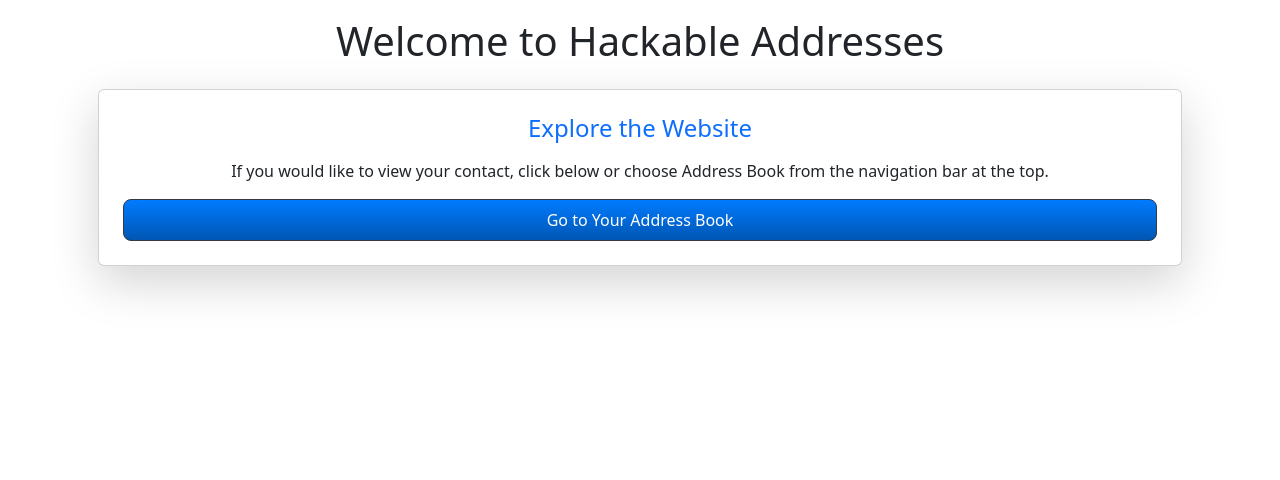
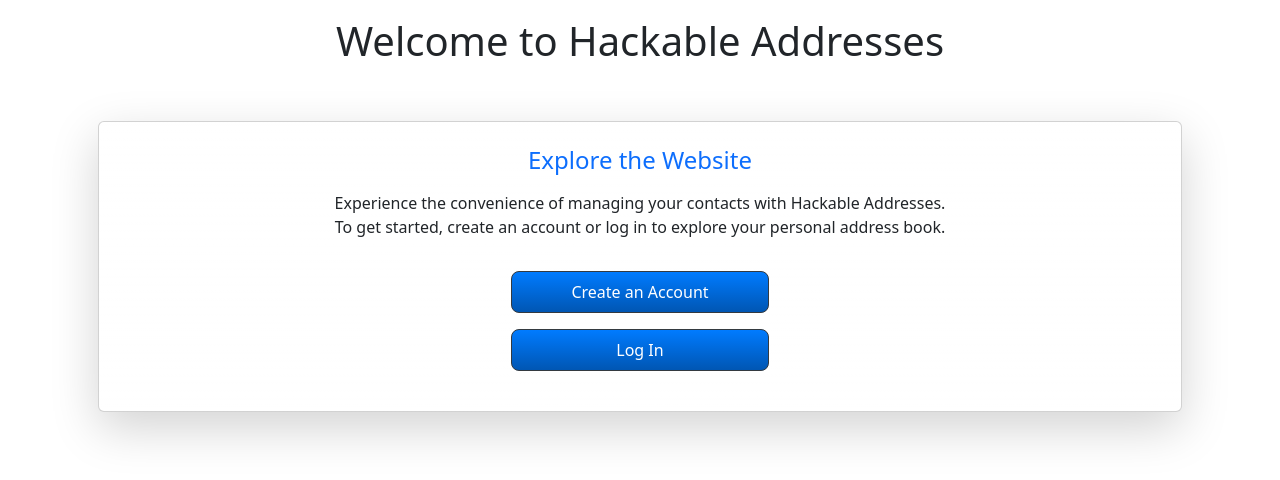
Before and after one commit to KMcClain23/Address-Book, a Flask app: page / in a window 1280 px wide. Shown: the part 77-557 px from the top of the page. Run offline with Flask 3, Linux system fonts and the light colour scheme.

Commit message:
Done. Still need to add the avatar later but the layour and red delete buttons are fixed.

```diff
--- a/app/static/css/main.css
+++ b/app/static/css/main.css
@@ -34,6 +34,7 @@
     width: 100%;
     border-radius: 8px;
     box-shadow: 0 2px 4px rgba(0,0,0,0.1);
+    margin-bottom: 20px
 }
 
 .custom-table th, .custom-table td {
@@ -43,6 +44,19 @@
     vertical-align: middle;
     border: 1px solid #1665b4;
     padding: 10px;
+}
+
+.btn-narrow {
+    width: 50%;
+}
+
+.buttons-container {
+    display: flex;
+    justify-content: space-between;
+}
+
+.custom-btn {
+    margin: 0;
 }
 
 .btn {
@@ -64,6 +78,22 @@
     background-color: #4d8fd3;
 }
 
+.custom-table .btn.btn-danger {
+    background-image: linear-gradient(to bottom, #dc3545, #c82333);
+    border-color: #dc3545;
+    color: white;
+}
+
+.custom-table .btn.btn-danger:hover {
+    background-image: linear-gradient(to bottom, #bd2130, #b21f2d);
+    border-color: aliceblue 2px;
+    color: rgb(0, 0, 0);
+}
+
+.custom-table .btn.btn-danger:not(:active) {
+    background-color: #c82333;
+}
+
 body {
     padding-top: 70px;
 }
--- a/app/templates/contacts.html
+++ b/app/templates/contacts.html
@@ -39,7 +39,7 @@
     <div class="card p-4 m-3 shadow-lg rounded-lg bg-gradient">
         <h4 class = "card-title text-primary mb-3">Go Back Home</h4>
         <p class = "card-text">After All, That's Where The Heart Is.</p>
-        <a href = "{{ url_for('index') }}" class = "btn btn-primary btn-lg">Go Home</a>
+        <a href = "{{ url_for('index') }}" class="btn btn-primary btn-lg btn-narrow mx-auto" style="width: 50%;">Go Home</a>
     </div>
 </div>
 {% endblock content %}
--- a/app/templates/index.html
+++ b/app/templates/index.html
@@ -5,17 +5,30 @@
 {% block header %}
 <h1>Welcome to Hackable Addresses</h1>
 {% if current_user.is_authenticated %}
-<h4>Hello {{ current_user.username.title() }}</h4>
-{% else %}
+<h4>Hello {{ current_user.username.title() }},</h4>
+<p>Your Personal Address Book Awaits!</p>
 {% endif %}
 {% endblock header %}
 
 {% block content %}
-    <div class="container text-center">
-        <div class="card p-4 m-3 shadow-lg rounded-lg bg-gradient">
-            <h4 class = "card-title text-primary mb-3">Explore the Website</h4>
-            <p class = "card-text">If you would like to view your contact, click below or choose Address Book from the navigation bar at the top.</p>
-            <a href = "{{ url_for('address_book') }}" class = "btn btn-primary btn-lg">Go to Your Address Book</a>
+    <div class="container text-center mt-5">
+        <div class="card p-4 m-3 shadow-lg rounded-lg bg-gradient centered-cards">
+            <h4 class="card-title text-primary mb-3">Explore the Website</h4>
+            {% if current_user.is_authenticated %}
+            <p class="card-text">
+                You're all set to manage your contacts and stay organized. Access your personal address book by clicking the button below or choosing "Address Book" from the navigation bar.
+            </p>
+            <a href="{{ url_for('address_book') }}" class="btn btn-primary btn-lg btn-narrow mx-auto" style="width: 50%;">Go to Your Address Book</a>
+            {% else %}
+            <p class="card-text">
+                Experience the convenience of managing your contacts with Hackable Addresses.<br>
+                To get started, create an account or log in to explore your personal address book.
+            </p>
+            <div class="mx-auto py-2" style="width: 50%;">
+                <a href="{{ url_for('register') }}" class="btn btn-primary btn-lg btn-narrow my-2">Create an Account</a>
+                <a href="{{ url_for('login') }}" class="btn btn-secondary btn-lg btn-narrow my-2">Log In</a>
+            </div>
+            {% endif %}
         </div>
     </div>
 {% endblock content %}
```
Also changed, not shown: app/templates/address_book.html (+8 -9 lines), app/templates/profile.html (+17 -9 lines).
